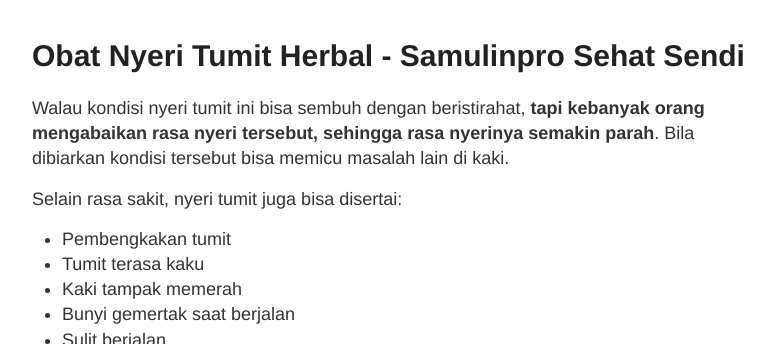
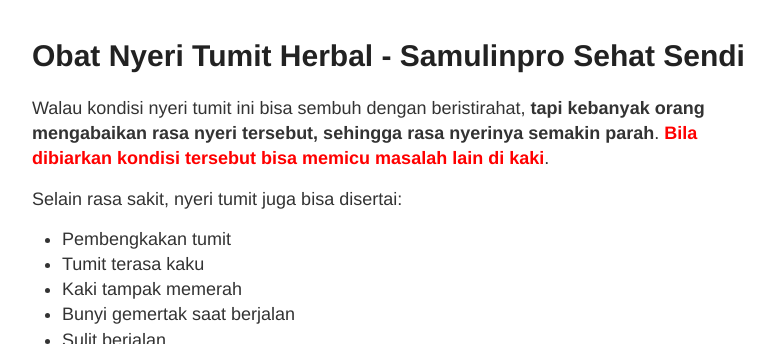
Before and after one commit to zeinherbal/zeinherbal.github.io, a Jekyll site: the page built from _posts/2019-12-10-obat-nyeri-tumit.md, in a window 1280 px wide and 900 px high, cut to the strip 0-344 px from the top of the window. Shown: the whole strip, without its empty margins (248-1022 px from the left). Built offline with Jekyll 4.4.1, drawn with Linux system fonts in a browser that asks for light colours.

Commit message:
Update 2019-12-10-obat-nyeri-tumit.md

```diff
--- a/_posts/2019-12-10-obat-nyeri-tumit.md
+++ b/_posts/2019-12-10-obat-nyeri-tumit.md
@@ -3,7 +3,7 @@
 title: Obat Nyeri Tumit Herbal - Samulinpro Sehat Sendi
 ---
 
-Walau kondisi nyeri tumit ini bisa sembuh dengan beristirahat, **tapi kebanyak orang mengabaikan rasa nyeri tersebut, sehingga rasa nyerinya semakin parah**. Bila dibiarkan kondisi tersebut bisa memicu masalah lain di kaki.
+Walau kondisi nyeri tumit ini bisa sembuh dengan beristirahat, **tapi kebanyak orang mengabaikan rasa nyeri tersebut, sehingga rasa nyerinya semakin parah**. <strong style="color: red;">Bila dibiarkan kondisi tersebut bisa memicu masalah lain di kaki</strong>.
 
 Selain rasa sakit, nyeri tumit juga bisa disertai:
 
```
